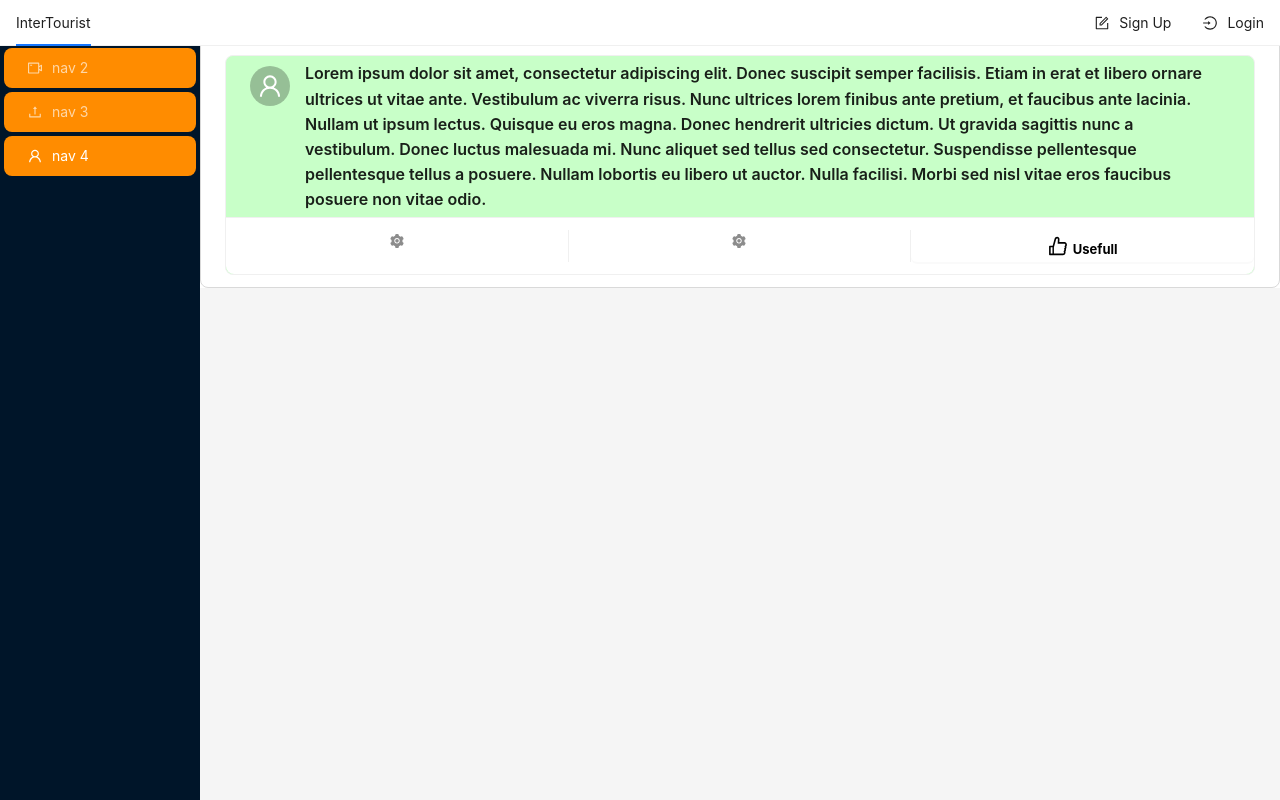
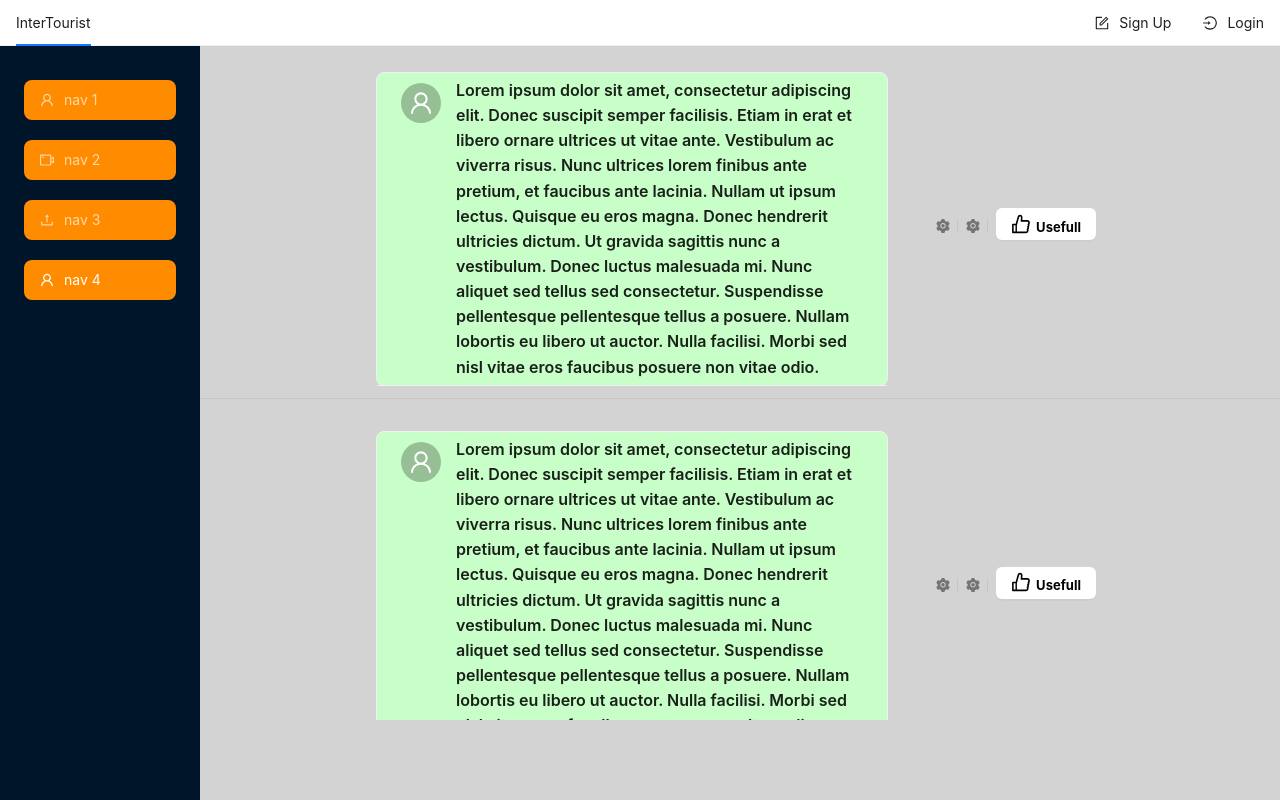
Before and after one commit to tcivie/project_management_frontend, a React (Create React App) app: page /chat in a window 1280 px wide. Built offline with nearby package versions, Linux system fonts and the light colour scheme; what pigeon-maps would draw is missing.

Commit message:
Worked on post cards

```diff
--- a/src/App.js
+++ b/src/App.js
@@ -8,14 +8,19 @@ import Navbar from './components/Navbar';
 function App() {
   return (
     <BrowserRouter>
+      <div style={{ height: '100vh' }}>
+        <div style={{ height: '5vh' }}>
           <Navbar />
+        </div>
+        <div style={{ height: '95vh' }}>
           <Routes>
             <Route path="/" element={<HomePage />} />
             <Route path="/profile" element={<Profile />} />
             <Route path="/chat" element={<ChatPage />} />
           </Routes>
+        </div>
+      </div>
     </BrowserRouter>
-
   );
 }
 
--- a/src/components/Chat/Post.js
+++ b/src/components/Chat/Post.js
@@ -2,7 +2,7 @@ import React, { useEffect, useState } from 'react';
 import { useDispatch, useSelector } from 'react-redux';
 import { timeout } from 'q';
 import {
-  Button, Tooltip, Card, Avatar,
+  Button, Tooltip, Card, Avatar, List,
 } from 'antd';
 import {
   AimOutlined, LikeFilled, LikeOutlined, SettingFilled, UserOutlined,
@@ -14,7 +14,6 @@ import ToggleIcon from './chatComponents/toggleIcon';
 function Post({
   msgID, content, userImageUrl, comments, location, isUsefull,
 }) {
-  const [usefull, setUsefull] = useState(isUsefull || false);
   const usefullButton = (
     <ToggleIcon
       baseIcon={<LikeOutlined style={{ fontSize: '20px', marginRight: 2 }} />}
@@ -30,14 +29,17 @@ function Post({
       }}
     />
   );
-  const handleUsefullClick = () => {
-    setUsefull((oldValue) => !oldValue);
-  };
-  useEffect(() => {
-    console.log(usefull);
-  }, [usefull]);
   return (
-    <div style={{ marginTop: 10, maxHeight: 'fit-content', maxWidth: 'fit-content' }}>
+    <List.Item
+      key={msgID}
+      style={{ marginTop: 10, justifyContent: 'center' }}
+      actions={[
+        <SettingFilled key="setting" />,
+        <SettingFilled key="edit" />,
+        usefullButton,
+      ]}
+    >
+      <div style={{ marginTop: 10, width: '40vw' }}>
         <Card
           bodyStyle={{ display: 'none' }}
           style={{ backgroundColor: 'rgb(200,255,200)' }}
@@ -59,13 +61,10 @@ function Post({
               </div>
             </div>
 )}
-        actions={[
-          <SettingFilled key="setting" />,
-          <SettingFilled key="edit" />,
-          usefullButton,
-        ]}
+
         />
       </div>
+    </List.Item>
   );
 }
 
--- a/src/components/Login.js
+++ b/src/components/Login.js
@@ -69,7 +69,7 @@ function LoginForm({ onClose }) {
     setLoginFailed(false);
   };
   return (
-    <div style={{ margin: 20 }}>
+    <div style={{ margin: 20, zIndex: 2 }}>
       <Form
         name="login;ogin"
         className="login-form"
--- a/src/components/Navbar.js
+++ b/src/components/Navbar.js
@@ -51,7 +51,7 @@ function Navbar() {
 
   return (
     <div style={{
-      position: 'fixed', zIndex: 1, width: '100%', top: 0,
+      position: 'sticky', zIndex: 1, width: '100%', top: 0,
     }}
     >
       <Menu mode="horizontal" triggerSubMenuAction="click" openKeys={openKeys}>
@@ -79,7 +79,7 @@ function Navbar() {
             title="Login"
             onTitleClick={openLoginForm}
           >
-            <div style={{ margin: '10px' }}>
+            <div>
               <LoginForm onClose={closLoginForm} />
             </div>
           </Menu.SubMenu>
--- a/src/index.css
+++ b/src/index.css
@@ -1,5 +1,6 @@
 body {
   margin: 0;
+  padding: 0;
   font-family: -apple-system, BlinkMacSystemFont, 'Segoe UI', 'Roboto', 'Oxygen',
     'Ubuntu', 'Cantarell', 'Fira Sans', 'Droid Sans', 'Helvetica Neue',
     sans-serif;
@@ -16,3 +17,16 @@ code {
   width: 100% !important;
     height: 250px !important;
 }
+
+
+.app {
+  display: flex;
+  flex-direction: column;
+  height: 100vh; /* use the full height of the viewport */
+}
+
+
+.content {
+  flex-grow: 1; /* fill the rest of the space in the .app container */
+  overflow: auto; /* add scroll if content is too tall */
+}
--- a/src/pages/ChatPage.js
+++ b/src/pages/ChatPage.js
@@ -4,17 +4,26 @@ import {
 } from 'antd';
 import React, { useState } from 'react';
 
+import VirtualList from 'rc-virtual-list';
 import Post from '../components/Chat/Post';
 
 const {
   Content, Sider,
 } = Layout;
 function App() {
-  const [messages, SetMessage] = useState([Post({ isUsefull: true, content: 'Lorem ipsum dolor sit amet, consectetur adipiscing elit. Donec suscipit semper facilisis. Etiam in erat et libero ornare ultrices ut vitae ante. Vestibulum ac viverra risus. Nunc ultrices lorem finibus ante pretium, et faucibus ante lacinia. Nullam ut ipsum lectus. Quisque eu eros magna. Donec hendrerit ultricies dictum. Ut gravida sagittis nunc a vestibulum. Donec luctus malesuada mi. Nunc aliquet sed tellus sed consectetur. Suspendisse pellentesque pellentesque tellus a posuere. Nullam lobortis eu libero ut auctor. Nulla facilisi. Morbi sed nisl vitae eros faucibus posuere non vitae odio.' })]);
+  const [messages, SetMessage] = useState([Post({ isUsefull: true, content: 'Lorem ipsum dolor sit amet, consectetur adipiscing elit. Donec suscipit semper facilisis. Etiam in erat et libero ornare ultrices ut vitae ante. Vestibulum ac viverra risus. Nunc ultrices lorem finibus ante pretium, et faucibus ante lacinia. Nullam ut ipsum lectus. Quisque eu eros magna. Donec hendrerit ultricies dictum. Ut gravida sagittis nunc a vestibulum. Donec luctus malesuada mi. Nunc aliquet sed tellus sed consectetur. Suspendisse pellentesque pellentesque tellus a posuere. Nullam lobortis eu libero ut auctor. Nulla facilisi. Morbi sed nisl vitae eros faucibus posuere non vitae odio.' }),
+    Post({ isUsefull: true, content: 'Lorem ipsum dolor sit amet, consectetur adipiscing elit. Donec suscipit semper facilisis. Etiam in erat et libero ornare ultrices ut vitae ante. Vestibulum ac viverra risus. Nunc ultrices lorem finibus ante pretium, et faucibus ante lacinia. Nullam ut ipsum lectus. Quisque eu eros magna. Donec hendrerit ultricies dictum. Ut gravida sagittis nunc a vestibulum. Donec luctus malesuada mi. Nunc aliquet sed tellus sed consectetur. Suspendisse pellentesque pellentesque tellus a posuere. Nullam lobortis eu libero ut auctor. Nulla facilisi. Morbi sed nisl vitae eros faucibus posuere non vitae odio.' }),
+    Post({ isUsefull: true, content: 'Lorem ipsum dolor sit amet, consectetur adipiscing elit. Donec suscipit semper facilisis. Etiam in erat et libero ornare ultrices ut vitae ante. Vestibulum ac viverra risus. Nunc ultrices lorem finibus ante pretium, et faucibus ante lacinia. Nullam ut ipsum lectus. Quisque eu eros magna. Donec hendrerit ultricies dictum. Ut gravida sagittis nunc a vestibulum. Donec luctus malesuada mi. Nunc aliquet sed tellus sed consectetur. Suspendisse pellentesque pellentesque tellus a posuere. Nullam lobortis eu libero ut auctor. Nulla facilisi. Morbi sed nisl vitae eros faucibus posuere non vitae odio.' })]);
+  const onScroll = (e) => {
+    // if (e.currentTarget.scrollHeight - e.currentTarget.scrollTop === ContainerHeight) {
+    //   appendData();
+    // }
+  };
   return (
-    <Layout>
-      <Sider style={{ height: '100vh' }}>
+    <Layout style={{ height: '100%' }}>
+      <Sider style={{ padding: 20 }}>
         <Menu
+          inlineIndent="30px"
           theme="dark"
           mode="inline"
           defaultSelectedKeys={['4']}
@@ -23,27 +32,28 @@ function App() {
               key: String(index + 1),
               icon: React.createElement(icon),
               label: `nav ${index + 1}`,
-              style: { backgroundColor: 'darkorange' },
+              style: { backgroundColor: 'darkorange', marginTop: 20 },
             }),
           )}
         />
       </Sider>
-      <Content>
-        <div style={{ backgroundColor: 'white', marginTop: '3%' }}>
+      <Content style={{ backgroundColor: 'lightgrey' }}>
+        <div>
           {!messages
             ? <Empty style={{ position: 'relative', top: '40%' }} />
             : (
-              <List
-                dataSource={messages}
-                size="Large"
-                itemLayout="vertical"
-                bordered
-                renderItem={(item, index) => (
-                  <List.Item>
-                    {item}
-                  </List.Item>
-                )}
-              />
+              <List>
+                <VirtualList
+                  data={messages}
+                  height="85vh"
+                  onScroll={onScroll}
+                  style={{ padding: 30, display: 'contents' }}
+                >
+                  {(item) => (
+                    item
+                  )}
+                </VirtualList>
+              </List>
             )}
         </div>
       </Content>
--- a/src/pages/HomePage.js
+++ b/src/pages/HomePage.js
@@ -25,6 +25,7 @@ function HomePage() {
   return (
     <Layout
       style={{
+        height: '100%',
         backgroundImage: `url(${backgroundImage})`,
         backgroundSize: 'cover',
         backgroundPosition: 'center',
@@ -33,7 +34,7 @@ function HomePage() {
       <Content
         style={{
           padding: '0 50px',
-          height: '100vh',
+
           display: 'flex',
           flexDirection: 'column',
           justifyContent: 'center',
```
Lines whose indentation alone changed are shown as unchanged.
